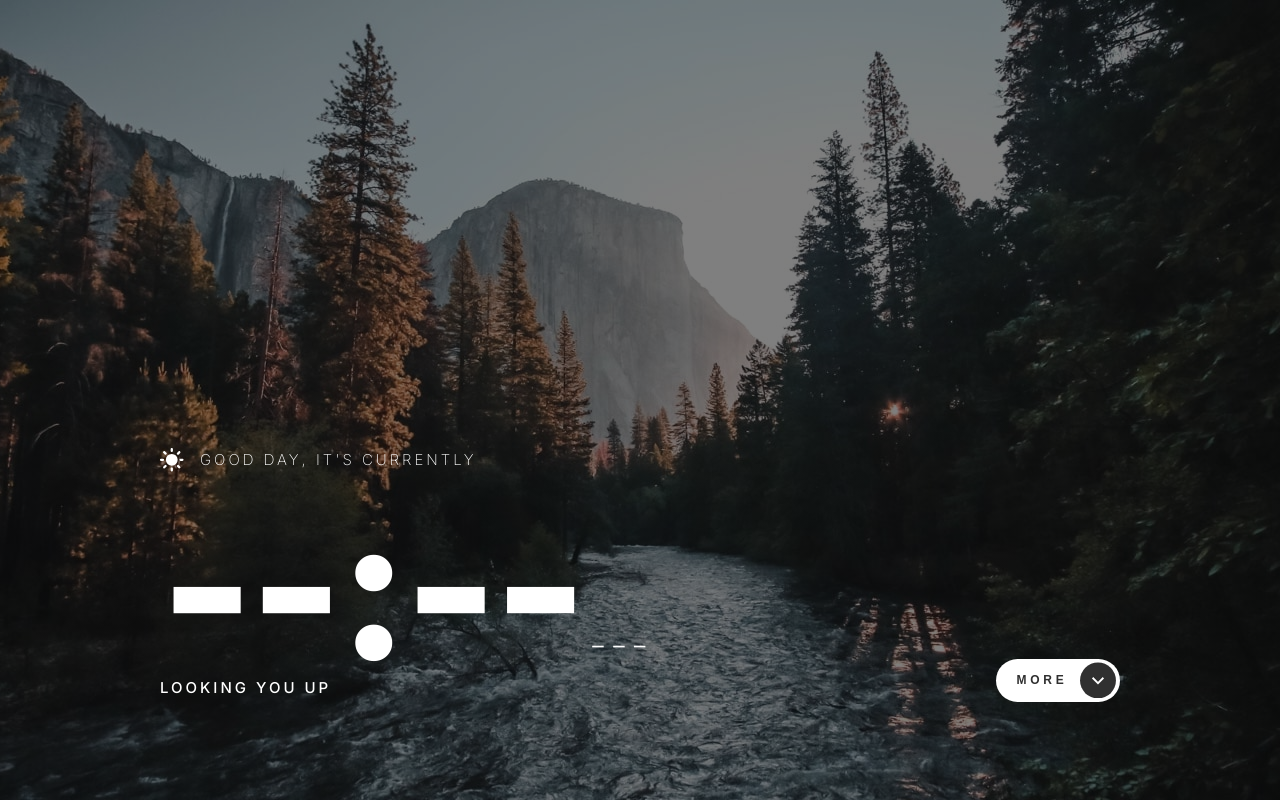
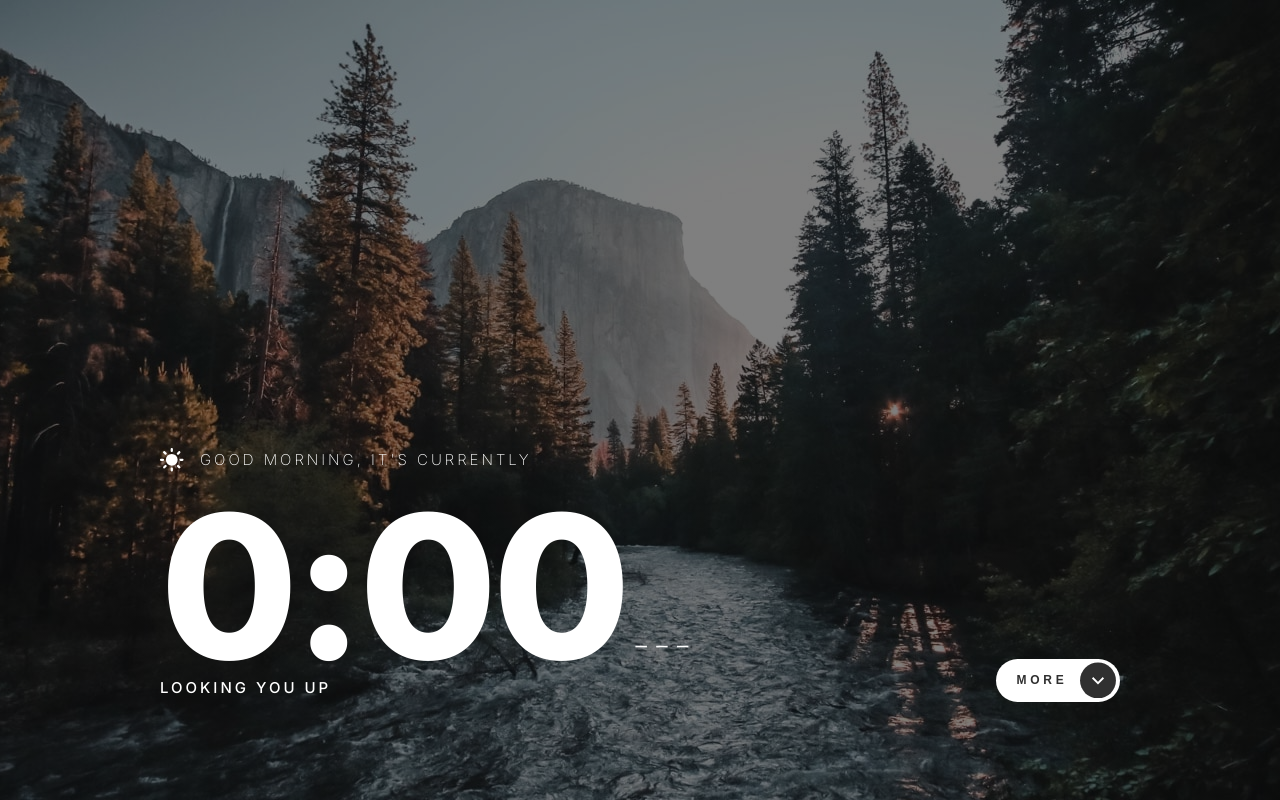
Before and after one commit to justin-m-morgan/fem_clock-app, a Next.js app: page / in a window 1280 px wide. Built offline with nearby package versions, Linux system fonts and the light colour scheme; no server answers.

Commit message:
:bug:  Fix time string formatter for non-datetime values

```diff
--- a/components/Time.jsx
+++ b/components/Time.jsx
@@ -74,16 +74,17 @@ function locationDisplay(city, region) {
 
 function formatTime(datetime) {
   let date = parseDateString(datetime);
-  let hours = date.getHours();
-  let minutes = date.getMinutes() == 0 ? "00" : date.getMinutes();
-
-  hours = Number.isNaN(hours) ? "--" : hours;
-  minutes = Number.isNaN(minutes) ? "--" : minutes;
 
   if (date instanceof Date) {
+    let hours = date.getHours();
+    let minutes = date.getMinutes();
+
+    if (minutes < 10) minutes = `${minutes}`.padStart(2, "0");
+
     return `${hours}:${minutes}`;
   }
-  return `12:00`;
+
+  return `--:--`;
 }
 
 function greeting(datetime) {
--- a/data/datetimes.js
+++ b/data/datetimes.js
@@ -1,6 +1,10 @@
 
 export function parseDateString(datetime){
-    return new Date(Date.parse(datetime))
+    let date = new Date(datetime);
+    if (date instanceof Date) {
+      return date;
+    }
+    return false;
 }
 
 export function isNight(date) {
--- a/mocks/responses/worldtimeapi_get.json
+++ b/mocks/responses/worldtimeapi_get.json
@@ -1,7 +1,7 @@
 {
   "abbreviation": "PDT",
   "client_ip": "142.179.34.92",
-    "datetime": "2021-09-11T17:00:37.017671-07:00",
+  "datetime": "2021-09-11T17:01:37.017671-07:00",
   "day_of_week": 6,
   "day_of_year": 254,
   "dst": true,
```
Lines whose indentation alone changed are shown as unchanged.
